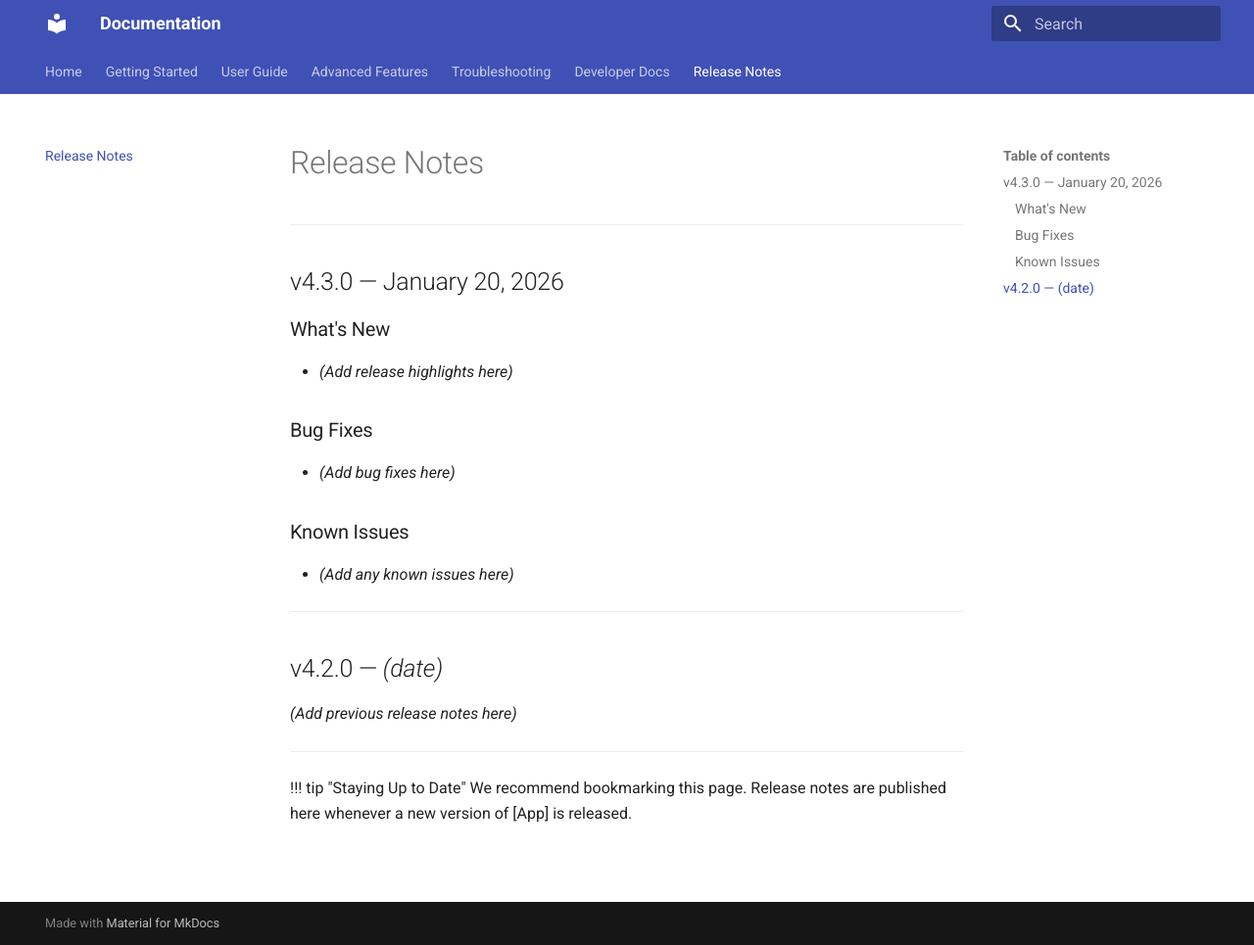
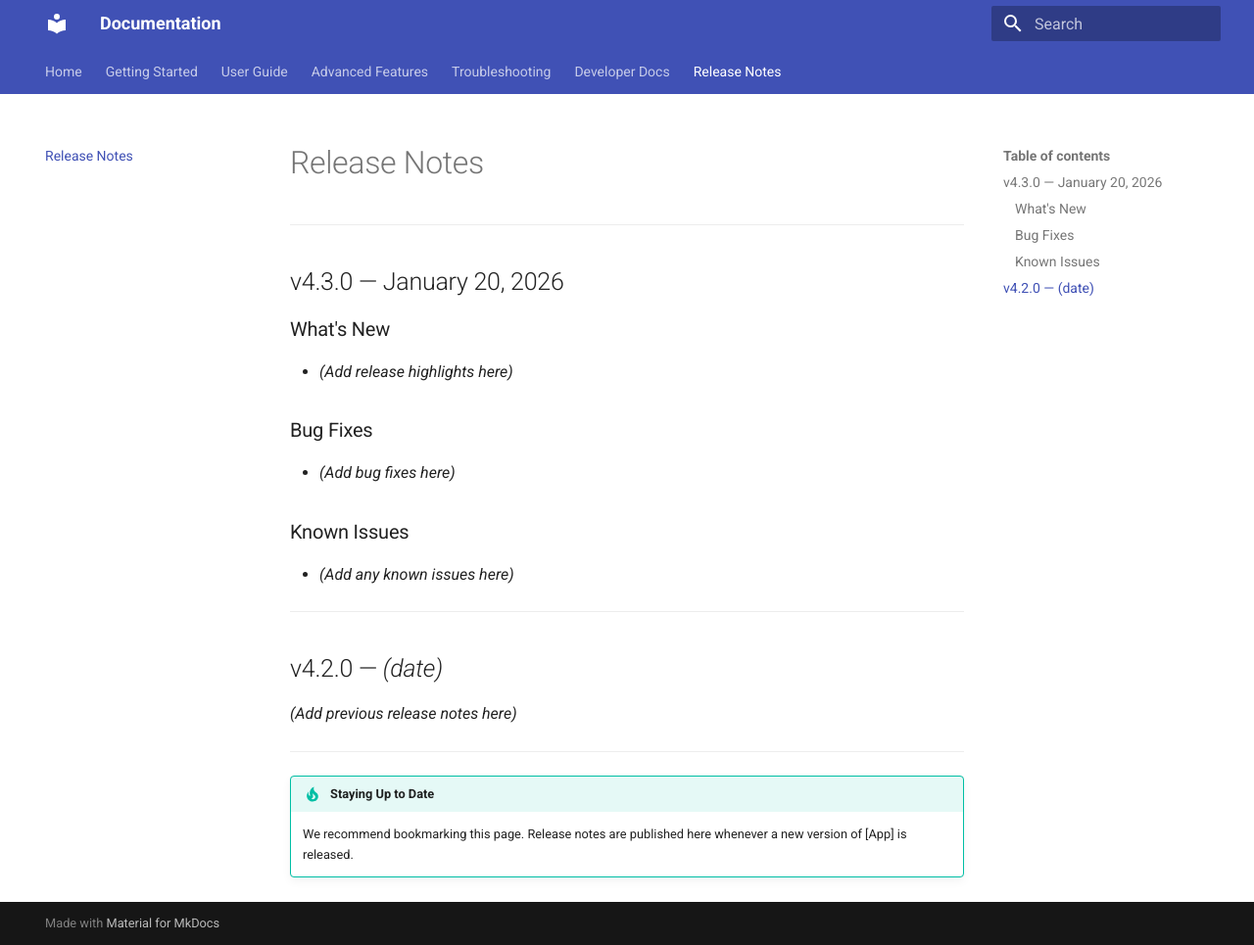
Before and after one commit to axf504/Docu_template, an MkDocs documentation site: the page built from docs/release-notes.md, in a window 1280 px wide and 965 px high. Shown: the whole window at 98% size. Built offline with MkDocs 1.6.1 and Material for MkDocs 9.7.7, drawn with Linux system fonts in a browser that asks for light colours.

Commit message:
Add files via upload

```diff
--- a/mkdocs.yml
+++ b/mkdocs.yml
@@ -6,6 +6,16 @@
     - navigation.tabs
     - navigation.sections
     - search.suggest
+  palette:
+    primary: custom
+
+extra_css:
+  - stylesheets/extra.css
+
+markdown_extensions:
+  - admonition
+  - pymdownx.details
+  - pymdownx.superfences
 
 nav:
   - Home: index.md
```
